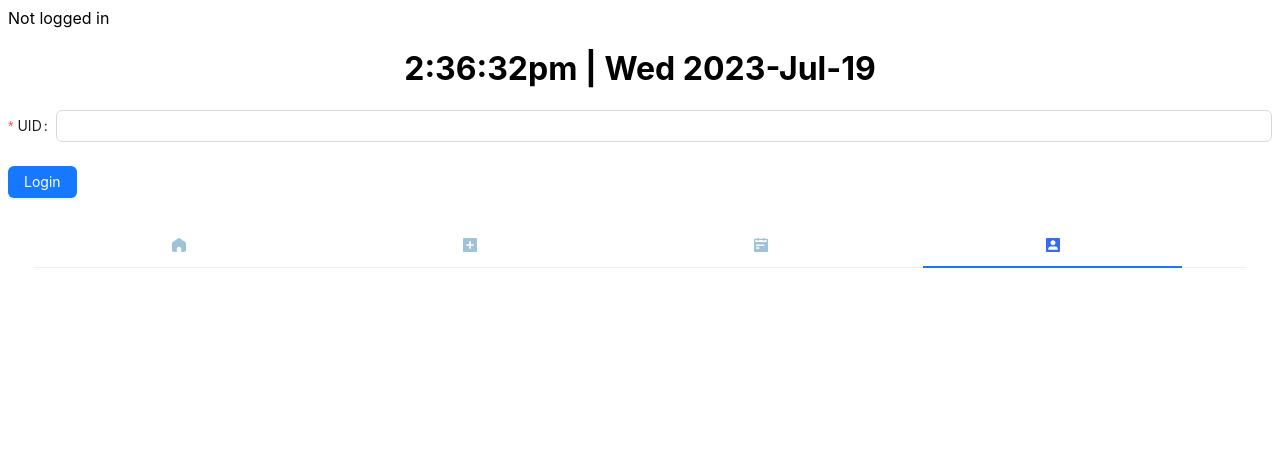
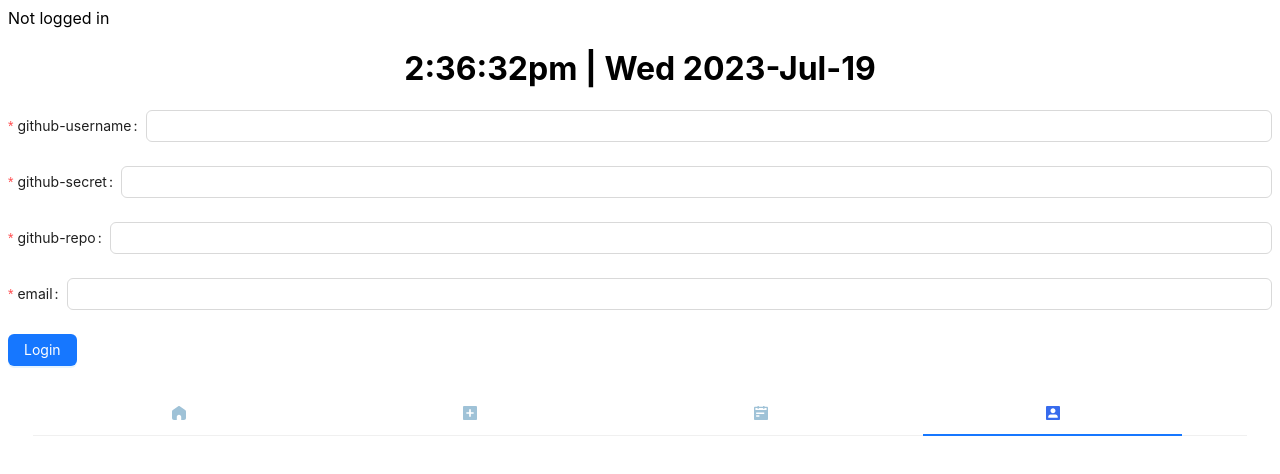
Before and after one commit to boyangwang/diary3, a React (Create React App) app: page /settings in a window 1280 px wide. Shown: the top 474 px of the page. Built offline with nearby package versions, Linux system fonts and the light colour scheme.

Commit message:
Form accepts github-related fields

```diff
--- a/src/app/login-user-slice.tsx
+++ b/src/app/login-user-slice.tsx
@@ -4,22 +4,27 @@ export interface LoginUserState {
   uid: string | null;
   loginTime: number | null;
   lastUseTime: number | null;
+  githubSecret: string | null;
+  repo: string | null;
+  email: string | null;
 }
 const loginUserInitialState: LoginUserState = {
   uid: null,
   loginTime: null,
   lastUseTime: null,
+  githubSecret: null,
+  repo: null,
+  email: null,
 };
 
 export const loginUserSlice = createSlice({
   name: 'loginUser',
   initialState: loginUserInitialState,
   reducers: {
-    firstLogin: (state, action: PayloadAction<string>) => {
-      state.uid = action.payload;
-      const now = +Date.now();
+    firstLogin: (state, action: PayloadAction<Object>) => {
+      Object.assign(state, action.payload);
       if (!state.loginTime) {
-        state.loginTime = now;
+        state.loginTime = +Date.now();
       }
     },
     onCloseUpdateLastUseTime: (state) => {
--- a/src/components/HeaderUser.tsx
+++ b/src/components/HeaderUser.tsx
@@ -4,7 +4,6 @@ import { useAppDispatch, useAppSelector } from '../app/store';
 import { formatDatetime, getDatetimeStringFromNow } from '../app/types-constants';
 import { Descriptions } from 'antd';
 import './HeaderUser.css';
-import { useState } from 'react';
 
 function UserHeader(props: { loginUser: LoginUserState }) {
   const dispatch = useAppDispatch();
--- a/src/components/LoginForm.tsx
+++ b/src/components/LoginForm.tsx
@@ -7,7 +7,7 @@ const LoginForm = () => {
 
   const onFinish = (values: any) => {
     console.log('Success:', values);
-    dispatch(firstLogin(values.uid));
+    dispatch(firstLogin(values));
   };
 
   const onFinishFailed = (errorInfo: any) => {
@@ -17,10 +17,18 @@ const LoginForm = () => {
   return (
     <>
       <Form name="login-form" initialValues={{}} onFinish={onFinish} onFinishFailed={onFinishFailed}>
-        <Form.Item label="UID" name="uid" rules={[{ required: true, message: 'Please input your username!' }]}>
+        <Form.Item label="github-username" name="uid" rules={[{ required: true }]}>
           <Input />
         </Form.Item>
-
+        <Form.Item label="github-secret" name="githubSecret" rules={[{ required: true }]}>
+          <Input />
+        </Form.Item>
+        <Form.Item label="github-repo" name="repo" rules={[{ required: true }]}>
+          <Input />
+        </Form.Item>
+        <Form.Item label="email" name="email" rules={[{ required: true }]}>
+          <Input />
+        </Form.Item>
         <Form.Item>
           <Button type="primary" htmlType="submit">
             Login
```
Also changed, not shown: 1 other file (tests, documents, lock files or other folders).
